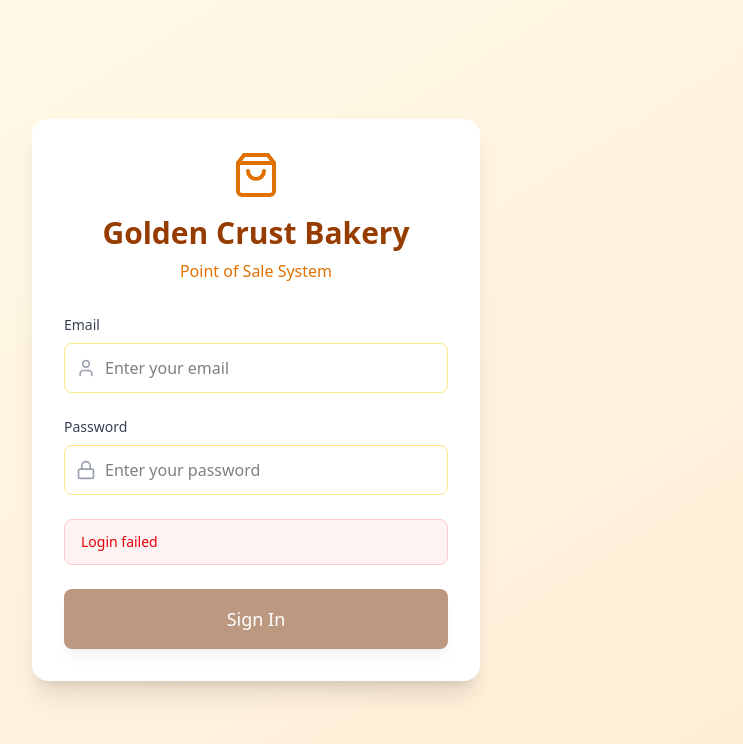
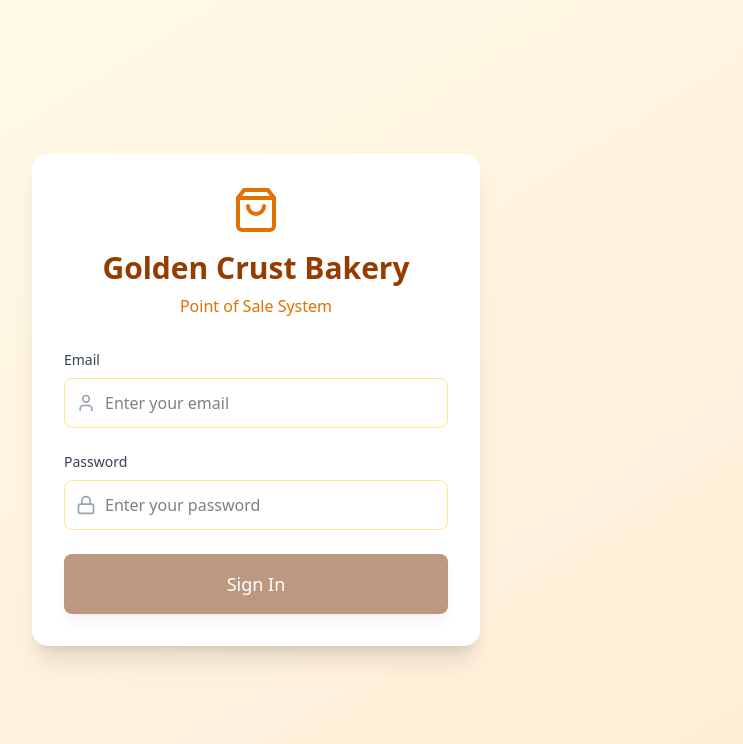
Before and after one commit to Loboo34/sugar, a React (Vite) app in the folder frontend/: page / in a window 1280 px wide. Shown: the top 744 px of the page, without its empty margins (384-1127 px from the left). Built offline with nearby package versions, Linux system fonts and the light colour scheme; no server answers.

Commit message:
login form update

```diff
--- a/frontend/src/pages/Login.tsx
+++ b/frontend/src/pages/Login.tsx
@@ -7,7 +7,7 @@ import { useAuthStore } from "../store/auth.store";
 const Login = () => {
     const [email, setEmail] = useState('');
     const [password, setPassword] = useState('');
-    const {login, isLoading, error} = useAuthStore()
+    const {login, isLoading} = useAuthStore()
 
     const handleSubmit = async (e: React.FormEvent) => {
         e.preventDefault();
@@ -70,11 +70,11 @@ const Login = () => {
               </div>
             </div>
 
-            {error && (
+            {/* {error && (
               <div className="bg-red-50 border border-red-200 text-red-600 px-4 py-3 rounded-lg text-sm">
                 {error}
               </div>
-            )}
+            )} */}
 
             <Button
               type="submit"
```
